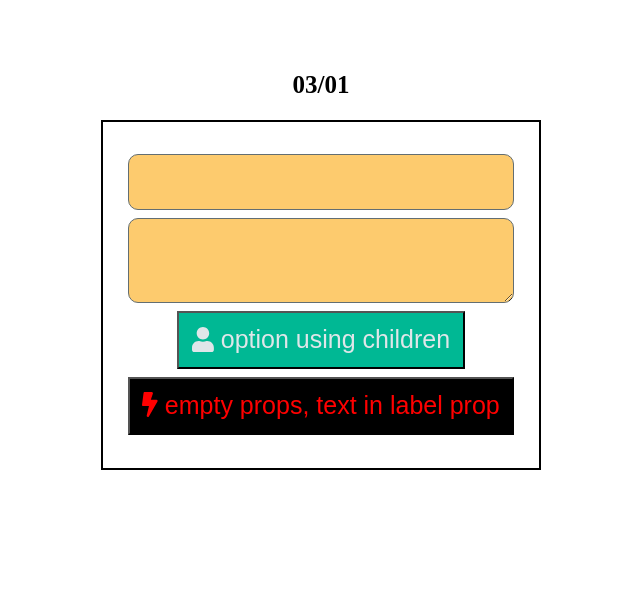
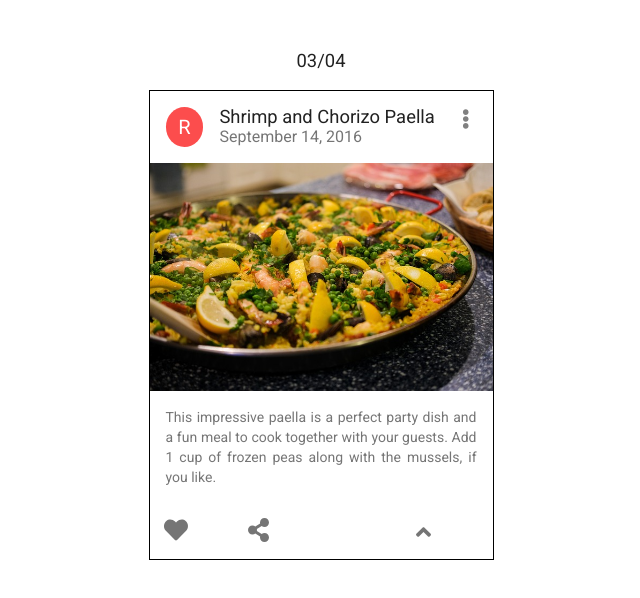
Before and after one commit to LukasMod/szkolareacta, a React (Create React App) app: page / in a window 1280 px wide. Shown: the top 598 px of the page, without its empty margins (319-959 px from the left). Built offline with nearby package versions, Linux system fonts and the light colour scheme.

Commit message:
03/04 Homework Card

```diff
--- a/public/index.html
+++ b/public/index.html
@@ -10,6 +10,7 @@
   <link rel="apple-touch-icon" href="%PUBLIC_URL%/logo192.png" />
 
   <link rel="manifest" href="%PUBLIC_URL%/manifest.json" />
+  <link href="https://fonts.googleapis.com/css2?family=Roboto:wght@300;400&display=swap" rel="stylesheet">
 
   <title>React App</title>
 </head>
--- /dev/null
+++ b/src/03/04/App.css
@@ -0,0 +1,8 @@
+* {
+  box-sizing: border-box;
+}
+.App {
+  padding: 50px;
+  text-align: center;
+  font-family: 'Roboto', sans-serif;
+}
--- /dev/null
+++ b/src/03/04/App.jsx
@@ -0,0 +1,17 @@
+import React from 'react';
+import Card from '03/04/Card/Card';
+import Image from '03/04/Card/spanish-paella-4459519_640.jpg';
+
+import './App.css';
+
+const App = () => {
+  return (
+    <div className='App'>
+      <h2>03/04</h2>
+      <br />
+      <Card image={Image} />
+    </div>
+  );
+};
+
+export default App;
--- /dev/null
+++ b/src/03/04/Card/Card.css
@@ -0,0 +1,103 @@
+.card {
+  max-width: 345px;
+  border: 1px solid black;
+  text-align: center;
+  margin: auto;
+  font-weight: 400;
+  color: rgba(0, 0, 0, 0.54);
+}
+
+h2 {
+  font-size: 1.15rem;
+  margin: 0;
+  color: rgba(0, 0, 0, 0.87);
+  font-weight: 400;
+}
+p {
+  font-size: 1rem;
+  margin: 0;
+}
+
+.card-img-wrapper img {
+  max-width: 100%;
+  min-height: 200px;
+  display: block;
+  object-fit: cover;
+}
+
+.card-header {
+  height: 72px;
+  display: flex;
+  padding: 16px;
+}
+
+.card-header-category {
+  background-color: #fc4d4d;
+  width: 40px;
+  height: 40px;
+  line-height: 40px;
+  border-radius: 50%;
+  font-size: 1.25rem;
+  color: white;
+}
+
+.card-header-info {
+  display: flex;
+  flex-direction: column;
+  width: 80%;
+  text-align: left;
+  margin-left: 1em;
+  padding: 0;
+  line-height: 20px;
+}
+.card-header-edit {
+  font-size: 1.25rem;
+  width: calc(100% - 40px - 80%);
+  color: grey;
+}
+
+.card-text-short {
+  font-size: 0.875rem;
+  padding: 16px;
+  text-align: justify;
+  line-height: 1.43;
+}
+
+.card-icons {
+  display: flex;
+  justify-content: flex-start;
+  font-size: 1.5rem;
+  padding: 8px;
+  width: 100%;
+}
+.card-icons span {
+  padding: 0.25em;
+  margin-right: 2em;
+}
+
+.card-icons-arrow {
+  margin-right: 0.5em;
+  margin-left: auto;
+  cursor: pointer;
+  transition: 0.3s;
+}
+.card-icons-arrow.up {
+  transform: rotate(0);
+}
+
+.card-icons-arrow.down {
+  transform: rotate(180deg);
+}
+
+.card-text-extra {
+  font-size: 1rem;
+  color: rgba(0, 0, 0, 0.87);
+  padding: 16px;
+  text-align: left;
+  line-height: 1.5;
+  text-align: justify;
+}
+
+.card-text-extra p {
+  margin-bottom: 0.5em;
+}
--- /dev/null
+++ b/src/03/04/Card/Card.jsx
@@ -0,0 +1,58 @@
+import React from 'react';
+
+import '03/04/Card/Card.css';
+
+import { CardHeader, CardFooter, CardMain } from '03/04/Card/components/index';
+import { useState } from 'react';
+
+const Card = ({ image }) => {
+  const [readMore, setReadMore] = useState(false);
+
+  const handleClickReadMore = () => {
+    setReadMore(!readMore);
+  };
+
+  return (
+    <div className='card'>
+      <div className='card-top'>
+        <CardHeader
+          category='R'
+          title='Shrimp and Chorizo Paella'
+          date='September 14, 2016'
+        />
+        <CardMain
+          image={image}
+          isOpen={readMore}
+          text='This impressive paella is a perfect party dish and a fun meal to cook
+        together with your guests. Add 1 cup of frozen peas along with the
+        mussels, if you like.'
+          handleClick={handleClickReadMore}
+        />
+      </div>
+      {readMore && (
+        <CardFooter
+          text1='Method:'
+          text2='Heat 1/2 cup of the broth in a pot until simmering, add saffron and
+        set aside for 10 minutes.'
+          text3='Heat oil in a (14- to 16-inch) paella pan or a large, deep skillet
+        over medium-high heat. Add chicken, shrimp and chorizo, and cook,
+        stirring occasionally until lightly browned, 6 to 8 minutes. Transfer
+        shrimp to a large plate and set aside, leaving chicken and chorizo in
+        the pan. Add pimentón, bay leaves, garlic, tomatoes, onion, salt and
+        pepper, and cook, stirring often until thickened and fragrant, about
+        10 minutes. Add saffron broth and remaining 4 1/2 cups chicken broth;
+        bring to a boil.'
+          text4='Add rice and stir very gently to distribute. Top with artichokes and
+        peppers, and cook without stirring, until most of the liquid is
+        absorbed, 15 to 18 minutes. Reduce heat to medium-low, add reserved
+        shrimp and mussels, tucking them down into the rice, and cook again
+        without stirring, until mussels have opened and rice is just tender, 5
+        to 7 minutes more. (Discard any mussels that don’t open.)'
+          text5='Set aside off of the heat to let rest for 10 minutes, and then serve.'
+        />
+      )}
+    </div>
+  );
+};
+
+export default Card;
--- /dev/null
+++ b/src/03/04/Card/components/CardFooter.jsx
@@ -0,0 +1,15 @@
+import React from 'react';
+
+const CardFooter = ({ text1, text2, text3, text4, text5 }) => {
+  return (
+    <div className='card-text-extra'>
+      <p>{text1}</p>
+      <p>{text2}</p>
+      <p>{text3}</p>
+      <p>{text4}</p>
+      <p>{text5}</p>
+    </div>
+  );
+};
+
+export default CardFooter;
--- /dev/null
+++ b/src/03/04/Card/components/CardHeader.jsx
@@ -0,0 +1,20 @@
+import React from 'react';
+import { FontAwesomeIcon } from '@fortawesome/react-fontawesome';
+import { faEllipsisV } from '@fortawesome/free-solid-svg-icons';
+
+const CardHeader = ({ category, date, title }) => {
+  return (
+    <div className='card-header'>
+      <div className='card-header-category'>{category}</div>
+      <div className='card-header-info'>
+        <h2 className='card-header-info-title'>{title}</h2>
+        <p className='card-header-info-date'>{date}</p>
+      </div>
+      <div className='card-header-edit'>
+        <FontAwesomeIcon icon={faEllipsisV} />
+      </div>
+    </div>
+  );
+};
+
+export default CardHeader;
--- /dev/null
+++ b/src/03/04/Card/components/CardMain.jsx
@@ -0,0 +1,34 @@
+import React from 'react';
+
+import { FontAwesomeIcon } from '@fortawesome/react-fontawesome';
+import {
+  faShareAlt,
+  faHeart,
+  faAngleDown,
+} from '@fortawesome/free-solid-svg-icons';
+
+const CardMain = ({ handleClick, image, isOpen, text }) => {
+  return (
+    <>
+      <div className='card-img-wrapper'>
+        <img src={image} alt='paella' />
+      </div>
+      <p className='card-text-short'>{text}</p>
+      <div className='card-icons'>
+        <span>
+          <FontAwesomeIcon icon={faHeart} />
+        </span>
+        <span>
+          <FontAwesomeIcon icon={faShareAlt} />
+        </span>
+        <span
+          onClick={handleClick}
+          className={`card-icons-arrow ${!isOpen ? 'down' : ''}`}>
+          <FontAwesomeIcon icon={faAngleDown} />
+        </span>
+      </div>
+    </>
+  );
+};
+
+export default CardMain;
--- /dev/null
+++ b/src/03/04/Card/components/index.js
@@ -0,0 +1,3 @@
+export { default as CardFooter } from './CardFooter';
+export { default as CardHeader } from './CardHeader';
+export { default as CardMain } from './CardMain';
--- a/src/index.js
+++ b/src/index.js
@@ -1,7 +1,7 @@
 import React from 'react';
 import ReactDOM from 'react-dom';
 import './index.css';
-import App from './03/01_03/App'; //CHANGE WEEK HERE
+import App from './03/04/App'; //CHANGE WEEK HERE
 
 ReactDOM.render(
   <React.StrictMode>
```
Also changed, not shown: src/03/04/Card/spanish-paella-4459519_640.jpg (added).
